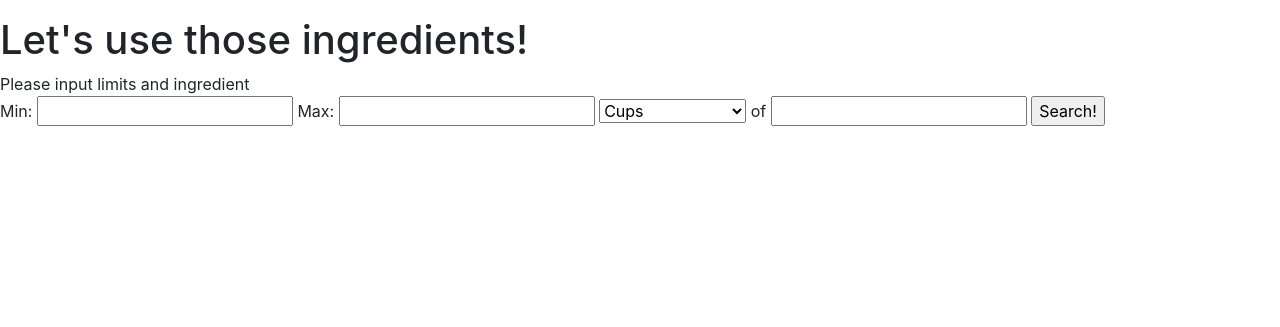
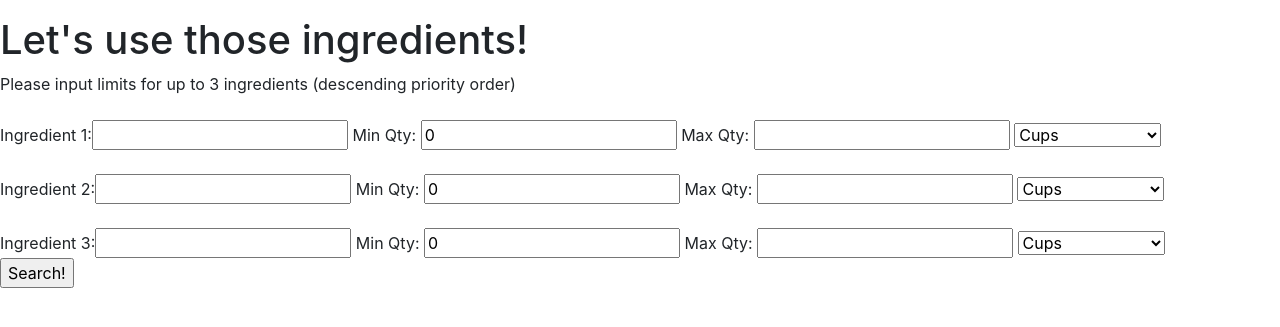
Before and after one commit to JenTseeng/recipe_search_full_stack_app, a Flask app: page /ingredient_search in a window 1280 px wide. Shown: the part 48-375 px from the top of the page. Run offline with Flask 2, Linux system fonts and the light colour scheme; some libraries are stand-ins or nearby versions.

Commit message:
Added features to enable multple ingredient search, still functional for 1 ingredient

```diff
--- a/server.py
+++ b/server.py
@@ -166,18 +166,18 @@ def find_recipes_with_ingred_limits():
     if requests_left:
         diet, health, excluded = userInteraction.set_food_preferences(session)
 
-        # NOTE TO SELF: SPACY WOULD REPLACE THIS SECTION
-        query = request.args.get('search_field')
-        min_amt = request.args.get('min_qty')
-        max_amt = request.args.get('max_qty')
-        unit = request.args.get('unit')
+        query_1 = request.args.get('search_field_1')
+        min_amt_1 = request.args.get('min_qty_1')
+        max_amt_1 = request.args.get('max_qty_1')
+        unit_1 = request.args.get('unit_1')
 
         num_recipes = 10
 
-        recipes = recipeTools.get_recipes(query, diet, health, num_recipes,
+        recipes = recipeTools.get_recipes(query_1, diet, health, num_recipes,
                                             excluded)
-        qualifying = recipeTools.get_qualifying_recipes(recipes, query, min_amt,
-                                                        max_amt, unit)
+        qualifying = recipeTools.get_qualifying_recipes(recipes, query_1,
+                                                        min_amt_1, max_amt_1,
+                                                         unit_1)
 
         return render_template("search_results.html", recipes=qualifying)
 
--- a/templates/ingredient_search.html
+++ b/templates/ingredient_search.html
@@ -4,11 +4,14 @@
 <h1>Let's use those ingredients!</h1>
 
 <form action='/ingredient_results' method='GET'>
-    Please input limits and ingredient
+    Please input limits for up to 3 ingredients (descending priority order)
     <br>
-    Min: <input type="text" name="min_qty">
-    Max: <input type="text" name="max_qty">
-    <select name="unit">
+    {% for i in range(3)%}
+    <br>
+    Ingredient {{i+1}}:<input type="text" name="search_field_{{i+1}}" value="">
+    Min Qty: <input type="number" name="min_qty_{{i+1}}" value=0>
+    Max Qty: <input type="number" name="max_qty_{{i+1}}">
+    <select name="unit_{{i+1}}">
         <option value='cup'> Cups </option>
         <option value='fluid_ounce'> Ounces (fluid) </option>
         <option value='tablespoon'> Tablespoons </option>
@@ -16,8 +19,9 @@
         <option value='pound'> Pounds </option>
         <option value='ounce'> Ounces (weight) </option>
     </select>
-    of <input type="text" name="search_field">
+    <br>
 
+    {%endfor%}
 
     <input type="submit" value="Search!">
 </form>
--- a/utilities/recipeTools.py
+++ b/utilities/recipeTools.py
@@ -59,10 +59,6 @@ def get_qualifying_recipes(recipes, query, min_amt, max_amt, unit):
 
     rel_recipes, ingred_list = get_relevant_recipes_and_ingred(query, recipes)
 
-    # NOTE TO SELF: WILL NEED TO PARSE INGREDIENT LIST AND DIVIDE LOAD BETWEEN
-    # (LIST CONTAINS INDIVIDUAL INGREDIENTS)
-    # ALSO NEED TO ACCOMODATE INGREDIENT RANGES FROM SEARCH INPUT
-    # RESULT WILL NEED
     parsed_ingred_dict = itools.call_ingred_api('\n'.join(ingred_list))
 
     # create set of ingredients within min/max
```
Also changed, not shown: 1 other file.
